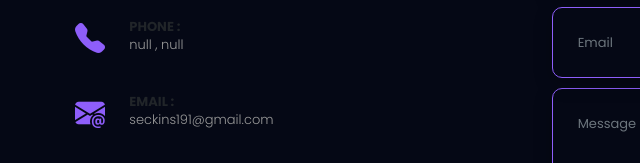
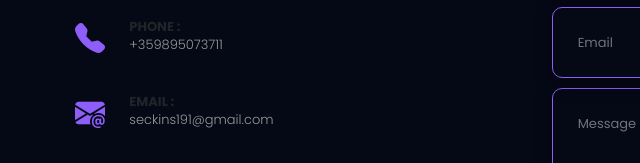
Before and after one commit to s3chkin/Portfolio, a plain HTML site: page docs/index.html in a window 1280 px wide. Shown: the part 4643-4806 px from the top of the page, 5-645 px from the left. Drawn offline with nearby package versions, Linux system fonts and the light colour scheme.

Commit message:
updating

```diff
--- a/docs/index.html
+++ b/docs/index.html
@@ -580,7 +580,7 @@
                                 <i class="bi bi-telephone-fill"></i>
                                 <h4 class="d-inline-block">PHONE :
                                     <br>
-                                    <span>null , null</span>
+                                    <span>+359895073711</span>
                                 </h4>
                             </div>
                             <div class="info">
```
